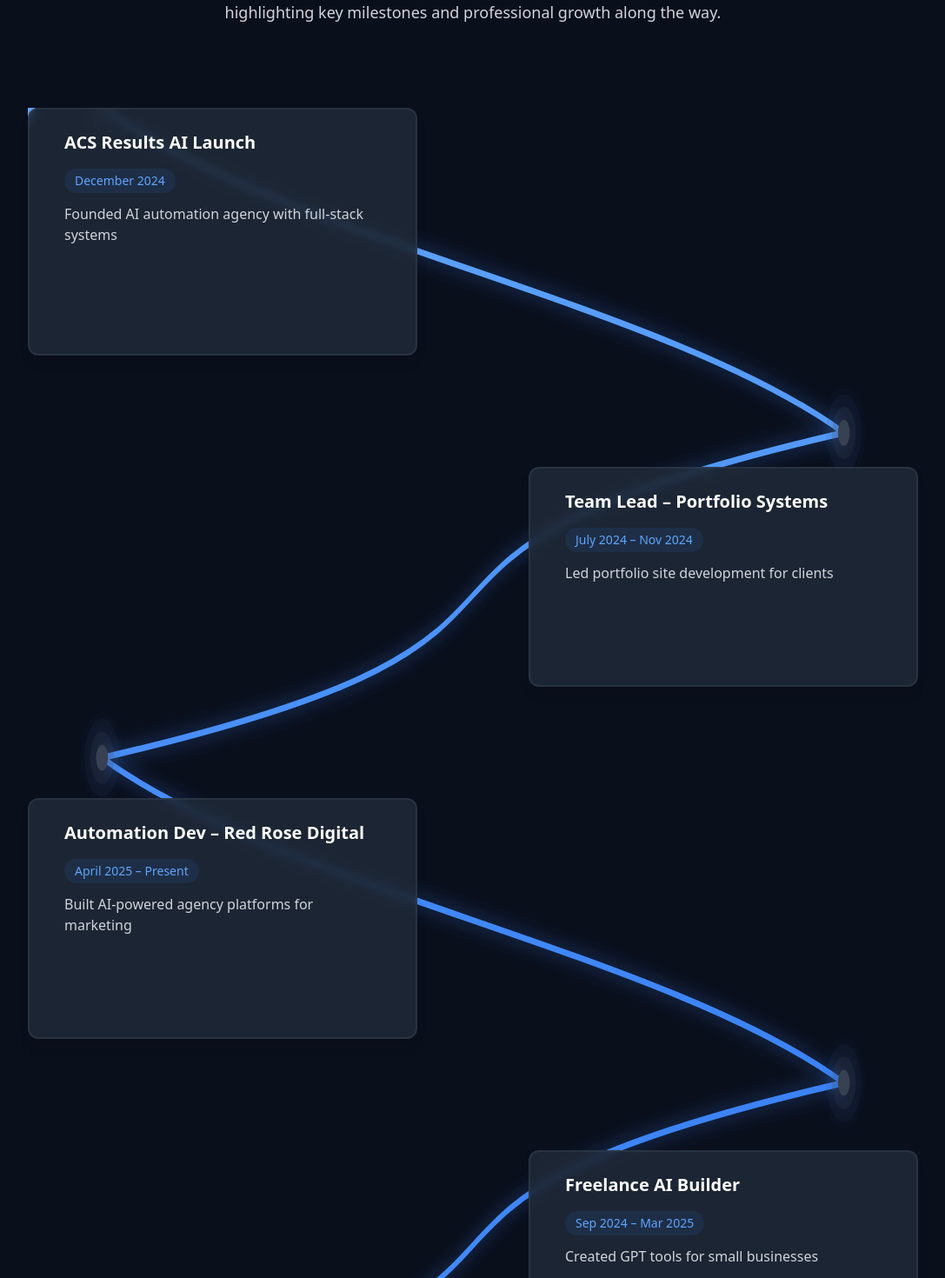
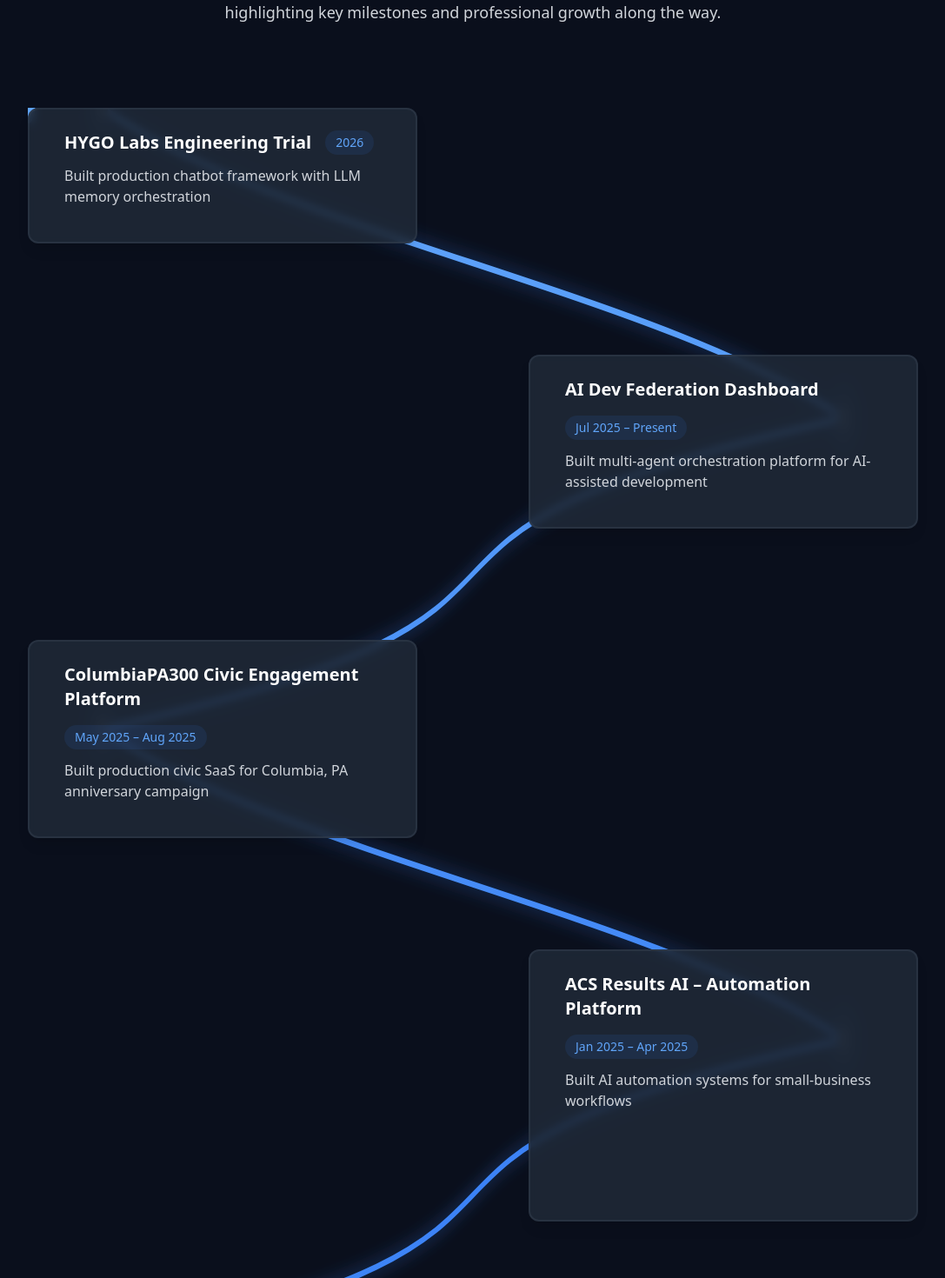
Before and after one commit to AlexSeisler/Alex-Seislers_Software-Portfolio, a React (Vite) app: page / in a window 1280 px wide. Shown: the part 2220-3690 px from the top of the page at 87% size, without its empty margins (96-1183 px from the left). Built offline with nearby package versions, Linux system fonts and the light colour scheme.

Commit message:
(hardening): Updated Live deploy links HYGO, cleaned up career timeline.

```diff
--- a/src/components/featured/FeaturedProject.tsx
+++ b/src/components/featured/FeaturedProject.tsx
@@ -11,7 +11,7 @@
     description: "Production-grade chatbot framework with hybrid memory, SSE streaming, and deployment on Railway + Vercel.",
     image: "/images/HYGO.png",
     tags: ["NestJS", "Next.js 14", "pgvector"],
-    liveUrl: "https://github.com/AlexSeisler/chatbot-framework-deploy",
+    liveUrl: "https://chatbot-framework-deploy-web.vercel.app/",
     githubUrl: "https://github.com/AlexSeisler/chatbot-framework-deploy",
     metrics: ["Hybrid Memory", "Real-time SSE", "96%+ API Coverage"]
   },
--- a/src/components/home/FeaturedWorkSnapshot.tsx
+++ b/src/components/home/FeaturedWorkSnapshot.tsx
@@ -10,7 +10,7 @@
     description: "Production-grade chatbot framework with hybrid memory, real-time SSE, and admin tooling",
     image: "/images/HYGO.png",
     tags: ["NestJS", "Next.js 14", "pgvector"],
-    liveUrl: "https://github.com/AlexSeisler/chatbot-framework-deploy",
+    liveUrl: "https://chatbot-framework-deploy-web.vercel.app/",
     githubUrl: "https://github.com/AlexSeisler/chatbot-framework-deploy"
   },
   {
--- a/src/components/projects/ProjectsHero.tsx
+++ b/src/components/projects/ProjectsHero.tsx
@@ -11,7 +11,7 @@
     description: "Production-grade chatbot framework with a 4-layer hybrid memory system, SSE streaming, and monorepo deployment on Railway + Vercel.",
     image: "/images/HYGO.png",
     tags: ["NestJS", "Next.js 14", "pgvector", "SSE"],
-    liveUrl: "https://github.com/AlexSeisler/chatbot-framework-deploy",
+    liveUrl: "https://chatbot-framework-deploy-web.vercel.app/",
     githubUrl: "https://github.com/AlexSeisler/chatbot-framework-deploy",
     featured: true,
     metrics: ["Hybrid Memory", "Real-time Streaming", "96%+ API Coverage"]
--- a/src/data/caseStudies.ts
+++ b/src/data/caseStudies.ts
@@ -1133,7 +1133,7 @@
   overview: {
     summary:
       "Conversion Chatbot Framework is a production-grade AI chatbot system built for HYGO Labs as a structured 4-week engineering assessment. It delivers personality-aware conversations, a 4-layer hybrid memory architecture (buffer, summaries, semantic search via pgvector, and pinned facts), real-time SSE streaming, and an engagement lifecycle tracker (NEW -> LOYAL). The system is fully deployed as a monorepo - NestJS API on Railway, Next.js 14 frontend on Vercel - with auto-generated Swagger docs and 96%+ API test coverage.",
-    demoUrl: "https://github.com/AlexSeisler/chatbot-framework-deploy",
+    demoUrl: "https://chatbot-framework-deploy-web.vercel.app/",
     repoOwner: "https://github.com/AlexSeisler/chatbot-framework-deploy",
     features: [
       "Personality Engine -> Admin-guarded CRUD for personalities with system prompts, traits, and avatars.",
@@ -1356,10 +1356,10 @@
     end
 
     subgraph "Core Modules"
-        Memory[Memory System\nBuffer + Summary + Semantic + Facts]
-        Engagement[Engagement Tracker\nNEW -> LOYAL]
-        Personality[Personality Engine]
-        Chat[Chat Module\nSessions + Messages]
+        Memory["Memory System<br/>Buffer + Summary + Semantic + Facts"]
+        Engagement["Engagement Tracker<br/>NEW to LOYAL"]
+        Personality["Personality Engine"]
+        Chat["Chat Module<br/>Sessions + Messages"]
     end
 
     subgraph "Data Layer"
--- a/src/data/projects.ts
+++ b/src/data/projects.ts
@@ -253,7 +253,7 @@
       "Production deployment on Railway + Vercel",
       "Evaluator-ready Swagger documentation"
     ],
-    liveUrl: "https://github.com/AlexSeisler/chatbot-framework-deploy",
+    liveUrl: "https://chatbot-framework-deploy-web.vercel.app/",
     githubUrl: "https://github.com/AlexSeisler/chatbot-framework-deploy"
   },
 
--- a/src/data/timeline.ts
+++ b/src/data/timeline.ts
@@ -1,48 +1,68 @@
-import { Bot, Briefcase, GraduationCap, MonitorSmartphone, Trophy, UserCog, BookOpen } from 'lucide-react';
+import {
+  Bot,
+  Briefcase,
+  GraduationCap,
+  MonitorSmartphone,
+  Trophy,
+  BookOpen,
+  Landmark,
+  BrainCircuit
+} from 'lucide-react';
 
 export const timelineItems = [
   {
+    icon: BrainCircuit,
+    title: "HYGO Labs Engineering Trial",
+    date: "2026",
+    description: "Built production chatbot framework with LLM memory orchestration",
+    achievements: [
+      "Implemented hybrid context: recent messages, summaries, semantic memory, pinned facts",
+      "Built SSE streaming with async summarization and fallback-safe memory layers",
+      "Reached 98.38% API line coverage and 100% API function coverage"
+    ]
+  },
+  {
     icon: Bot,
-    title: "ACS Results AI Launch",
-    date: "December 2024",
-    description: "Founded AI automation agency with full-stack systems",
+    title: "AI Dev Federation Dashboard",
+    date: "Jul 2025 – Present",
+    description: "Built multi-agent orchestration platform for AI-assisted development",
     achievements: [
-      "Built multi-agent orchestration pipelines",
-      "Deployed AI SaaS using FastAPI + Supabase",
-      "Automated backend dev with GPT-4o"
+      "Built CIAN, System Architect, Security Architect, and DevBot workflows",
+      "Integrated Hugging Face completions with GitHub repo context",
+      "Reduced design-to-deploy cycle time by roughly 85% in demo workflows"
+    ]
+  },
+  {
+    icon: Landmark,
+    title: "ColumbiaPA300 Civic Engagement Platform",
+    date: "May 2025 – Aug 2025",
+    description: "Built production civic SaaS for Columbia, PA anniversary campaign",
+    achievements: [
+      "Served 100+ active residents, students, and civic organizers",
+      "Processed $1.5K+ in Stripe donations with 150+ votes/submissions",
+      "Integrated Slack alerts, Google Drive uploads, Airtable, and serverless functions"
+    ]
+  },
+  {
+    icon: MonitorSmartphone,
+    title: "ACS Results AI – Automation Platform",
+    date: "Jan 2025 – Apr 2025",
+    description: "Built AI automation systems for small-business workflows",
+    achievements: [
+      "Built React/TypeScript automation showcase with Supabase-backed architecture",
+      "Integrated Voiceflow, Vapi, Make, n8n, and lead-generation workflows",
+      "Delivered 3+ client-facing automation projects before pivoting deeper into engineering"
     ]
   },
   {
     icon: Briefcase,
-    title: "Team Lead – Portfolio Systems",
-    date: "July 2024 – Nov 2024",
-    description: "Led portfolio site development for clients",
+    title: "ACS Results – Student Portfolio SaaS",
+    date: "Oct 2024 – Feb 2025",
+    description: "Launched portfolio SaaS for vocational students and early clients",
     achievements: [
-      "Managed 4-person development team",
-      "Shipped 10+ client websites",
-      "Standardized reusable frontend templates"
-    ]
-  },
-  {
-    icon: MonitorSmartphone,
-    title: "Automation Dev – Red Rose Digital",
-    date: "April 2025 – Present",
-    description: "Built AI-powered agency platforms for marketing",
-    achievements: [
-      "Automated video-to-post pipelines",
-      "Integrated Zapier, intake, distribution",
-      "Scaled agency client delivery"
-    ]
-  },
-  {
-    icon: UserCog,
-    title: "Freelance AI Builder",
-    date: "Sep 2024 – Mar 2025",
-    description: "Created GPT tools for small businesses",
-    achievements: [
-      "Built auto-reply + parsing agents",
-      "Used FastAPI, Tailwind, OpenAI",
-      "Deployed 5+ internal AI tools"
+      "Delivered 22+ live student portfolios",
+      "Generated $1K+ in early SaaS revenue through tiered pricing",
+      "Built reusable frontend templates and Stripe payment flows"
     ]
   },
   {
@@ -52,16 +72,17 @@
     description: "Software Engineering | 4.0 GPA",
     achievements: [
       "Dean’s List, SGA Member",
-      "Excelled in backend + database",
-      "Built advanced web projects"
+      "Focused on backend, databases, and full-stack systems",
+      "Built advanced web and database projects"
     ]
   },
   {
     icon: Trophy,
     title: "Coding Competition Wins",
     date: "2024",
-    description: "Placed across multiple universities",
+    description: "Placed in regional university coding competitions",
     achievements: [
+      "TSCT – 1st Place",
       "West Chester – 2nd Place",
       "Bloomsburg – 3rd Place",
       "HACC – 2nd Place"
@@ -73,7 +94,7 @@
     date: "Dec 2023 – Jun 2024",
     description: "Taught beginner Python fundamentals",
     achievements: [
-      "Wrote intro Python curriculum",
+      "Wrote intro Python lessons and exercises",
       "Led student coding workshops",
       "Mentored 10+ new programmers"
     ]
```
